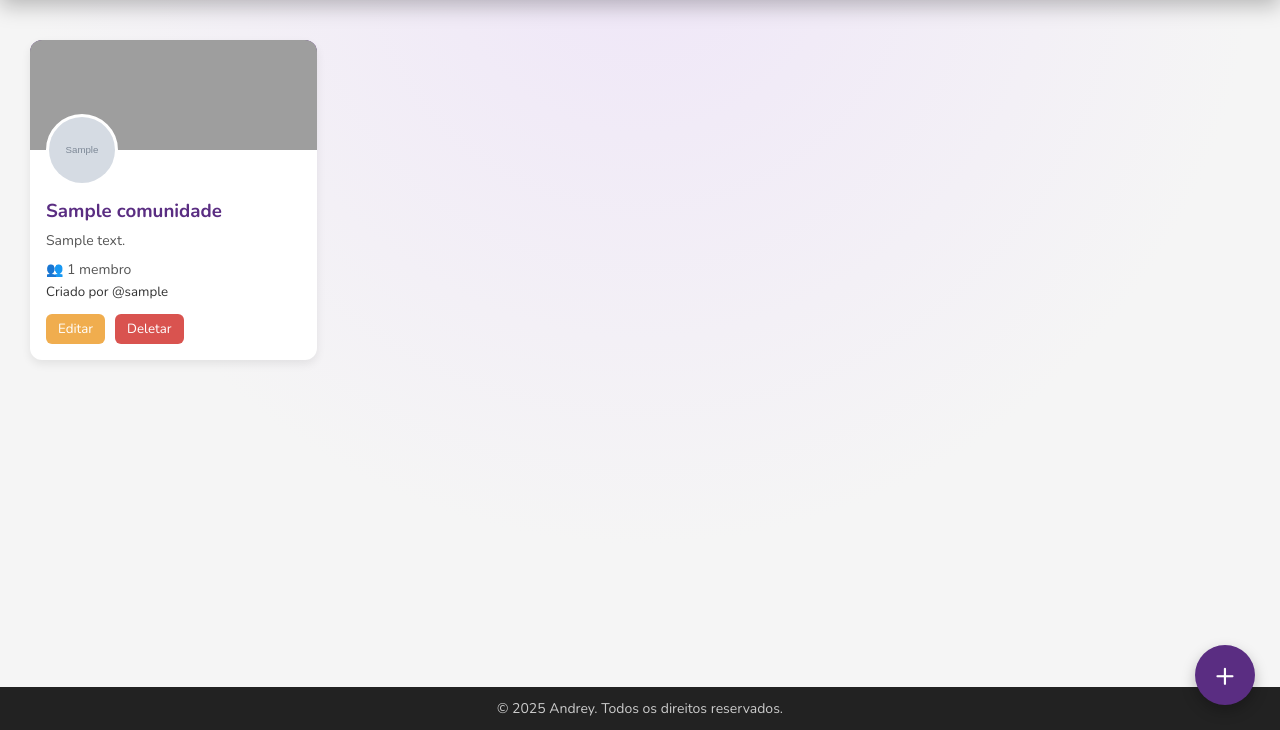
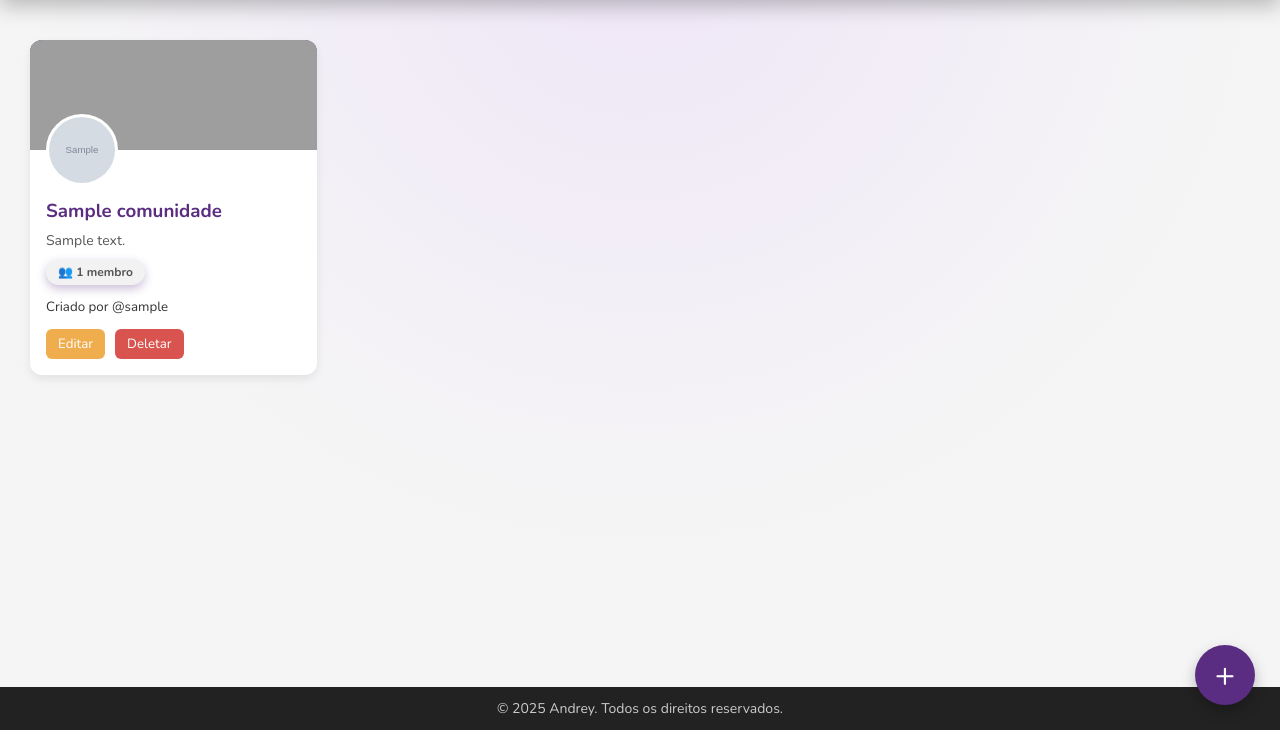
Before and after one commit to dreykzone/amino2.0, a PHP site: page /secao_comunidades.php in a window 1280 px wide. Shown: the part 70-800 px from the top of the page. Run offline with PHP 8.4, Linux system fonts and the light colour scheme; the visitor is signed in with stand-in values (Sample User, id 1); tables that the repository leaves empty or names only in its code hold one stand-in row (values such as "Sample post"); grey boxes marked "Sample" are stand-in pictures; grey boxes are pictures that could not be loaded.

Commit message:
feat: add badge styling for member count display in community section

```diff
--- a/secao_comunidades.php
+++ b/secao_comunidades.php
@@ -267,6 +267,22 @@ $result = $conn->query($sql);
             border-radius: 6px;
             cursor: pointer;
         }
+
+        .badge-membros {
+            display: inline-flex;
+            align-items: center;
+            gap: 6px;
+
+            padding: 5px 12px;
+            font-size: 12px;
+            font-weight: bold;
+
+            color: #555;
+            background: #f2f2f2;
+            margin-bottom: 10px;
+            border-radius: 999px;
+            box-shadow: 0 4px 10px rgba(90, 45, 130, 0.3);
+        }
     </style>
 </head>
 
@@ -305,10 +321,10 @@ $result = $conn->query($sql);
                         </h3>
 
                         <p><?= htmlspecialchars($c["descricao"]) ?></p>
-
-                        <p class="membros">
-                            👥 <?= $c['total_membros'] ?> membro<?= $c['total_membros'] > 1 ? 's' : '' ?>
-                        </p>
+                        <div class="membros">
+                            <span class="badge-membros">👥 <?= $c['total_membros'] ?>
+                                membro<?= $c['total_membros'] > 1 ? 's' : '' ?></span>
+                        </div>
 
                         <small>Criado por @<?= htmlspecialchars($c["username"]) ?></small>
 
```
